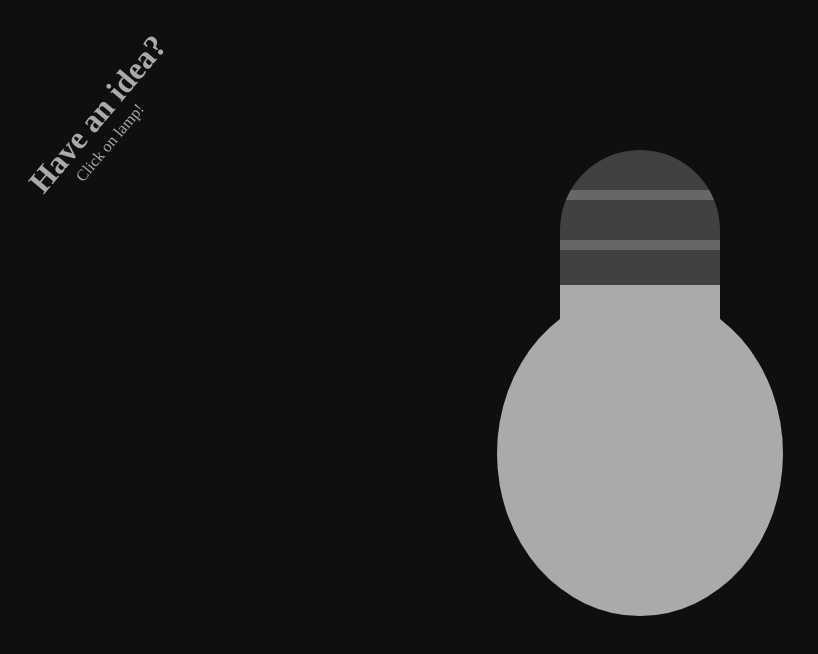
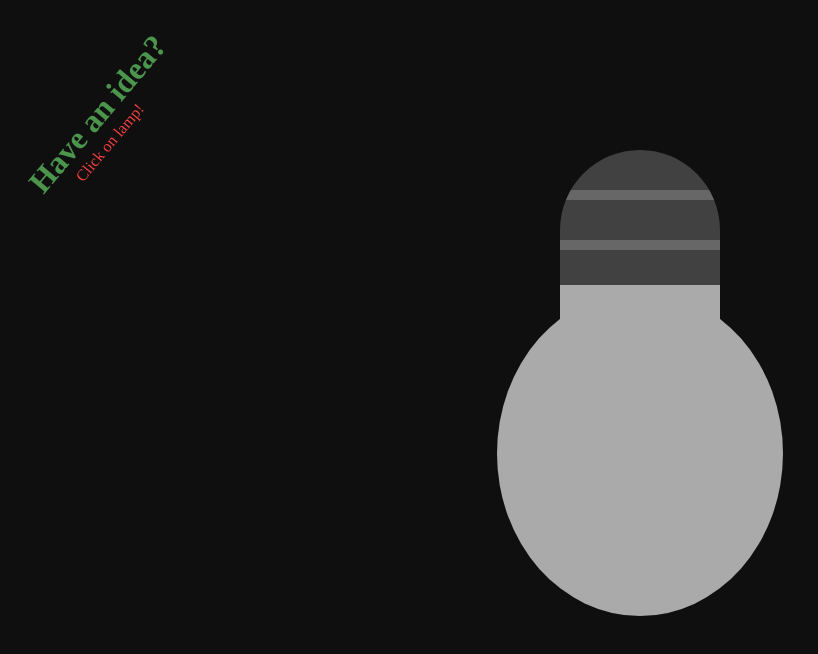
Before and after one commit to simpleoneman/lamp_of_idea, a plain HTML site: page index.html in a window 1280 px wide. Shown: the whole page, without its empty margins (0-818 px from the left). Drawn offline with Linux system fonts and the light colour scheme.

Commit message:
Change some styles

```diff
--- a/css/style.css
+++ b/css/style.css
@@ -18,7 +18,7 @@ a {
     user-select: none;
 }
 h1#idea {
-    color: #AAA;
+    color: #4B964C;
     width: 200px;
     display: block;
     height: 38px;
@@ -29,7 +29,7 @@ h1#idea {
     cursor: default;
 }
 p#click {
-    color: #AAA;
+    color: #F34040;
     display: block;
     width: 100px;
     height: 25px;
```
